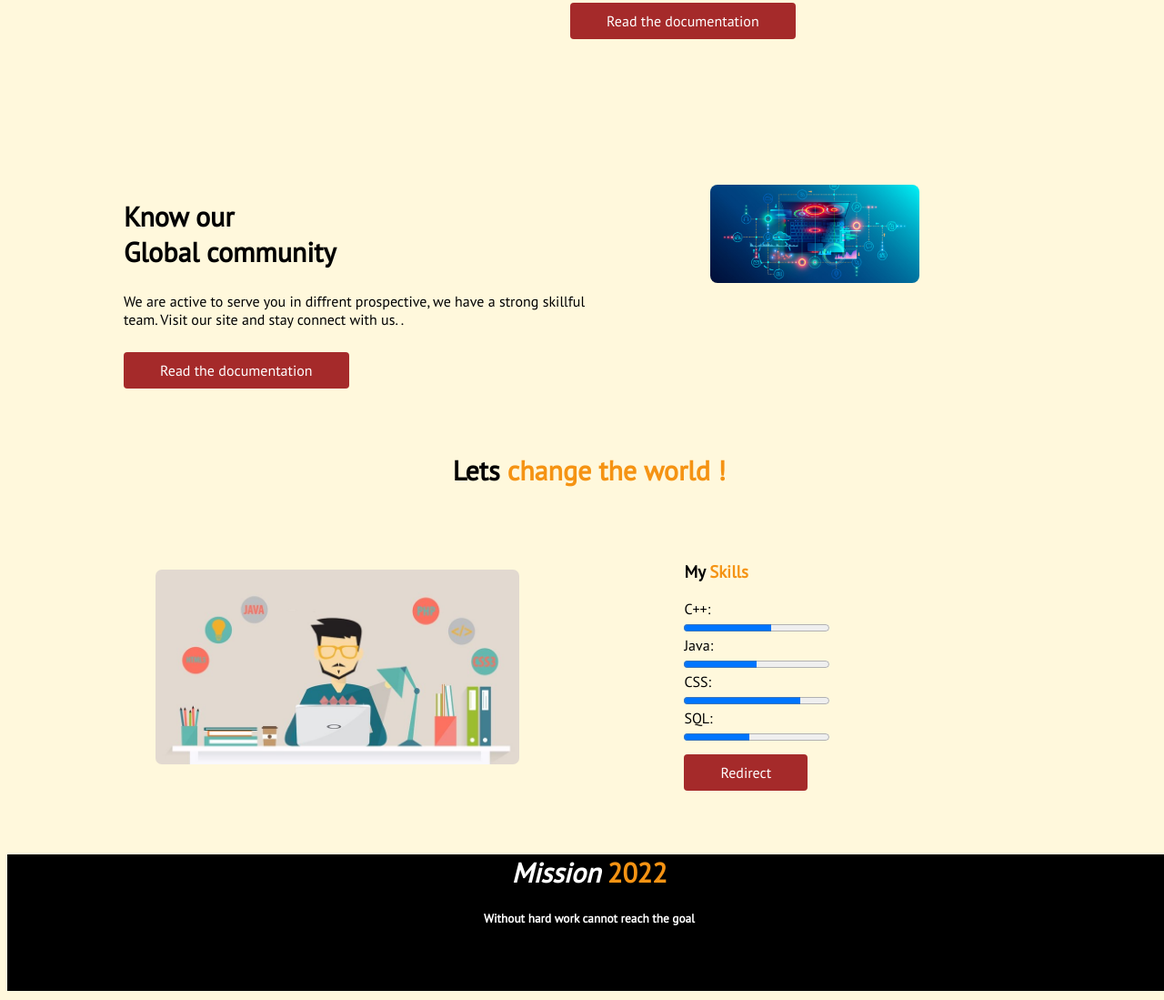
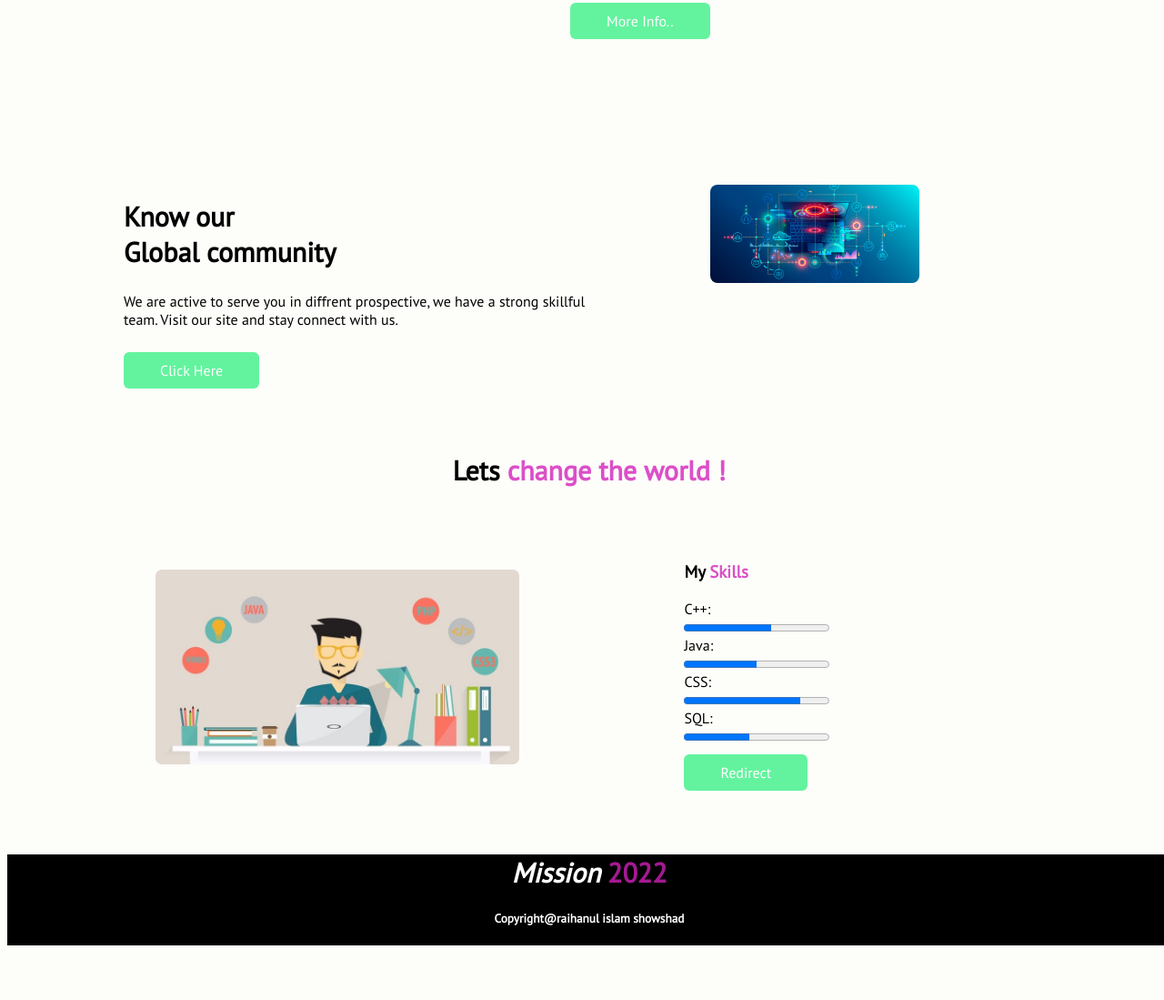
Before and after one commit to Showshad-UIA/Assignment--1, a plain HTML site: page index.html in a window 1280 px wide. Shown: the part 1140-2239 px from the top of the page at 91% size. After the commit the page ends 2189 px from the top, so only its background shows below. Drawn offline with Linux system fonts and the light colour scheme.

Commit message:
Last update

```diff
--- a/index.html
+++ b/index.html
@@ -12,13 +12,13 @@
     <section class="top-bar flexible-container">
          <div class="spacing">
                <div class="slice">
-                        <h1>Stay focused on</h1>
+                        <h1> Take a New Challange</h1>
                         <h1> <span class="color">Mission 2022</span></h1>
                </div>
 
                     <p>Nothing to be lose in this life, the key thing is have to take challange.However, I wanna starting to take challange with programming-Hero to learn programming skills. See you there around 2022 </p>
-                    <a class="link-button" target="_blank" href="https://github.com/Showshad-UIA/Assignment-1">Read the documentation</a><br>
-                    <p>sroll down to get me more..</p>
+                    <a class="link-button" target="_blank" href="https://github.com/Showshad-UIA/Assignment-1">Read More</a><br>
+                    <p>Scroll down to get more information..</p>
          </div>
 
         <div class="spacing">
@@ -35,7 +35,6 @@
                         <img src="images/illustrators/illustrator-1.png" alt="">
                         <h1><span class="sizing">Mission</span></h1>
                         <p>I want to compleate succesfully this course with a good skill and want to join advance level </p>
-
             </div>
 
               <div class="box2">
@@ -52,40 +51,32 @@
           </div>
 
         </section>
-
     <!--section 3 start-->
     <section class="flexible-container">
 
                 <div class="spacing ">
                      <img src="images/pictures/coding.png" alt="">
-
          </div>
               <div class="spacing community">
-
                     <h1>Develop <br>Without Limits</h1>
-
                         <p>No one can be successful within a boundary. If any one want to develop their <br> perticularfield limitation should be omit, dedication is key success.</p> <br>
-            <a class="link-button" target="_blank" href="https://github.com/Showshad-UIA/Assignment-1">Read the documentation</a>
-
+                        <a class="link-button" target="_blank" href="https://github.com/Showshad-UIA/Assignment-1">More Info..</a>
         </div>
-
     </section>
 
     <!--section3 end----->
     <section class="flexible-container">
         <div class="spacing">
-
              <h1>Know our <br>Global community</h1>
-
-             <p> We are active to serve you in diffrent prospective, we have a strong skillful team. Visit our site and stay connect with us.    .  </p> <br>
-             <a class="link-button" target="_blank" href="https://github.com/Showshad-UIA/Assignment-1">Read the documentation</a>
+             <p> We are active to serve you in diffrent prospective, we have a strong skillful team. Visit our site and stay connect with us.</p> <br>
+             <a class="link-button" target="_blank" href="https://www.linkedin.com/in/raihan-islam-564661190/">Click Here</a>
 
          </div>
          <div class="spacing">
             <img src="images/pictures/Software-Development-5-1280x595.jpeg" alt="">
          </div>
     </section>
-    <!------section skill start-->
+
     <div class="title"><p>Lets <snap class="color">change the world !</snap></p></div>
     <section class="flexible-container">
         <div class="skill">
@@ -107,11 +98,12 @@
                             <a class="link-button" target="_blank" href="https://github.com/Showshad-UIA/Assignment-1">Redirect</a>
                </div>
          </div>
+    </section>
 
-    </section>
+    <!---Footer start------>
     <footer>
         <h1><i>Mission</i> <span class="color">2022</span></h1>
-        <h5>Without hard work cannot reach the goal</h5>
+        <h5>Copyright@raihanul islam showshad</h5>
     </footer>
 </body>
 </html>
--- a/style.css
+++ b/style.css
@@ -2,7 +2,7 @@ body {
   width: 100%;
   font-family: "Poppins", sans-serif;
   font-family: "PT Sans", sans-serif;
-  background-color: cornsilk;
+  background-color: rgb(253, 253, 250);
 }
 
 .flexible-container {
@@ -16,7 +16,7 @@ h2 {
   text-align: center;
 }
 .color {
-  color: rgb(245, 147, 19);
+  color: rgba(209, 32, 186, 0.788);
 }
 .slice {
   border-left: 4px solid;
@@ -62,6 +62,7 @@ h2 {
   margin-left: 30px;
   margin-top: 50px;
   width: 90px;
+  margin-right: 30px;
 }
 .skill img {
   width: 400px;
@@ -70,10 +71,10 @@ h2 {
   border-radius: 7px;
 }
 .link-button {
-  border-radius: 4px;
+  border-radius: 6px;
   text-decoration: none;
   padding: 10px 40px;
-  background-color: brown;
+  background-color: rgba(15, 238, 108, 0.644);
   color: white;
 }
 
@@ -122,6 +123,6 @@ footer {
   background-color: black;
   color: white;
   margin-bottom: 10px;
-  height: 150px;
+  height: 100px;
   width: 100%;
 }
```
Lines whose indentation alone changed are shown as unchanged.
